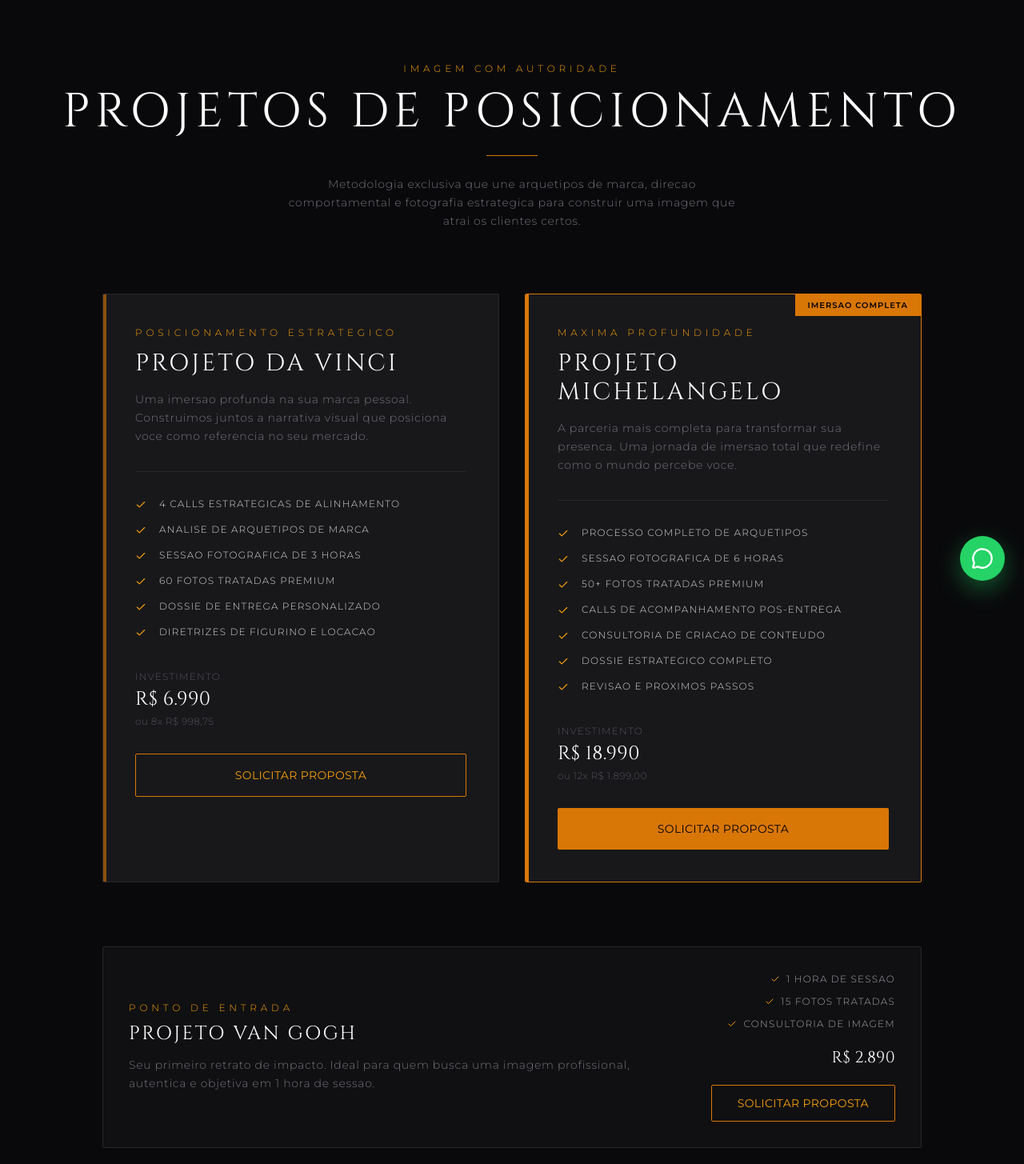
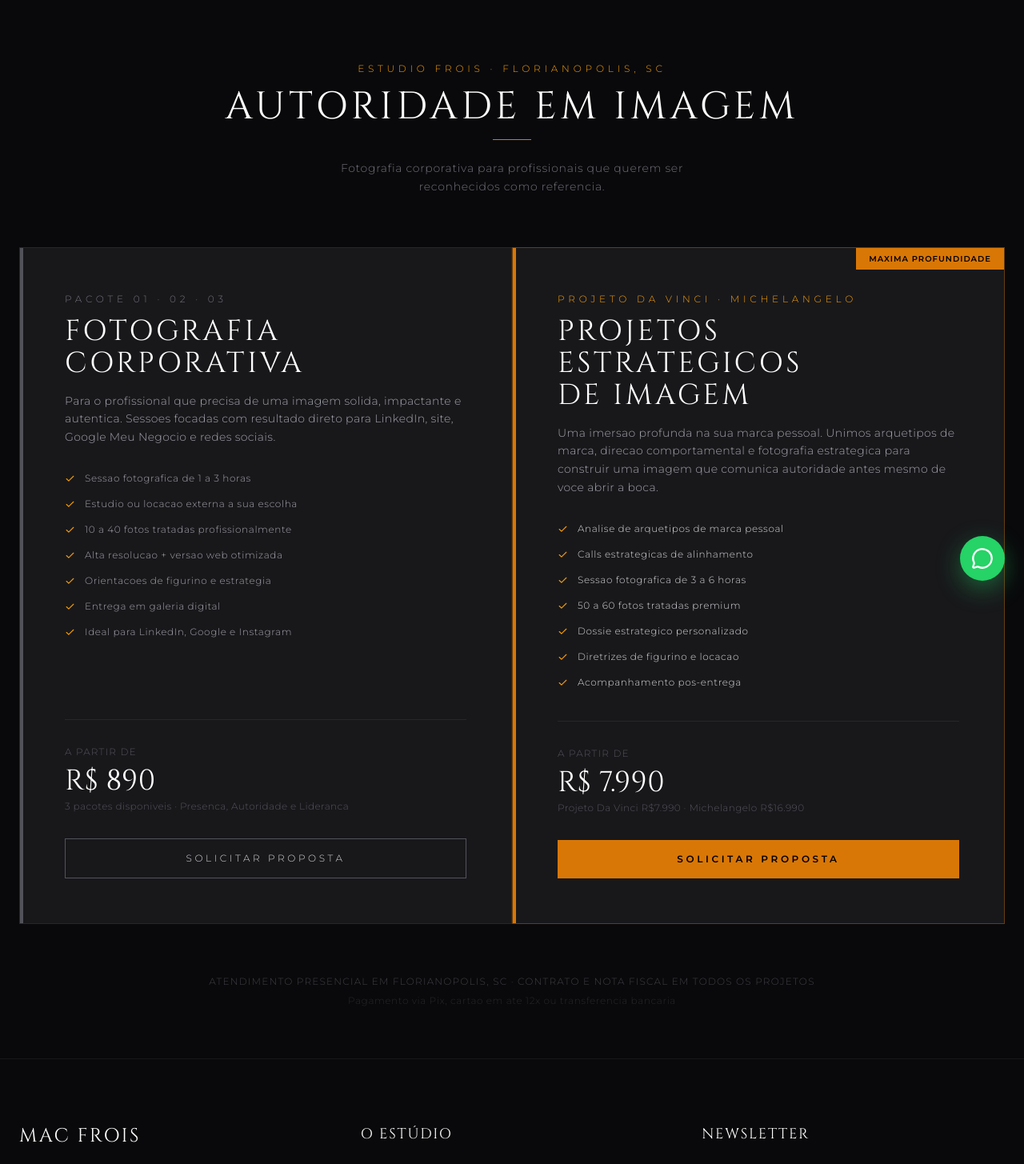
Before and after one commit to frois1982/MEU-SITE-MAC-FROIS-RETRATOS, a React (Vite) app: page /servicos in a window 1280 px wide. Shown: the part 50-1505 px from the top of the page at 80% size. Built offline with nearby package versions, Linux system fonts and the light colour scheme.

Commit message:
Servicos: dois retangulos lado a lado ocupando a tela
Updated meta description and adjusted project details for better clarity. Modified layout and content for improved presentation.

```diff
--- a/pages/ServicesAndProducts.tsx
+++ b/pages/ServicesAndProducts.tsx
@@ -1,152 +1,143 @@
 import React, { useEffect } from 'react';
-import { SectionTitle, Button } from '../components/UI';
-import { Check, Clock, Star } from 'lucide-react';
+import { Check } from 'lucide-react';
 
 export const Services: React.FC = () => {
   useEffect(() => {
     document.title = 'Projetos | Mac Frois — Retratos Corporativos e Posicionamento de Imagem';
     const meta = document.querySelector('meta[name="description"]');
-    if (meta) meta.setAttribute('content', 'Projetos Da Vinci e Michelangelo — metodologia exclusiva de retratos corporativos e posicionamento de imagem em Florianopolis, SC.');
+    if (meta) meta.setAttribute('content', 'Fotografia corporativa e projetos estrategicos de imagem em Florianopolis, SC. Pacotes a partir de R$890.');
     const canonical = document.querySelector('link[rel="canonical"]');
     if (canonical) canonical.setAttribute('href', 'https://www.macfrois.com.br/servicos');
   }, []);
 
   const getWhatsappLink = (projectName: string) => {
     const baseUrl = "https://wa.me/5548996231894";
-    const message = encodeURIComponent(`Ola Mac, estive no seu site e gostaria de solicitar uma proposta para o ${projectName}. Como podemos prosseguir?`);
+    const message = encodeURIComponent(`Ola Mac, estive no seu site e gostaria de solicitar uma proposta para ${projectName}. Como podemos prosseguir?`);
     return `${baseUrl}?text=${message}`;
   };
 
   return (
-    <div className="pt-32 pb-24 bg-zinc-950 min-h-screen">
-      <div className="container mx-auto px-6 text-zinc-200">
+    <div className="min-h-screen bg-zinc-950 flex flex-col">
 
       {/* Header */}
-        <div className="text-center mb-20">
-          <p className="text-gold-500 text-xs tracking-[0.4em] uppercase mb-4">Imagem com Autoridade</p>
-          <h1 className="text-4xl md:text-6xl font-serif text-white mb-6">Projetos de Posicionamento</h1>
-          <div className="w-16 h-px bg-gold-600 mx-auto mb-6" />
-          <p className="text-zinc-500 text-sm max-w-xl mx-auto tracking-wider leading-relaxed">
-            Metodologia exclusiva que une arquetipos de marca, direcao comportamental e fotografia estrategica para construir uma imagem que atrai os clientes certos.
+      <div className="pt-32 pb-16 text-center px-6">
+        <p className="text-gold-500 text-xs tracking-[0.4em] uppercase mb-4">Estudio Frois · Florianopolis, SC</p>
+        <h1 className="text-4xl md:text-5xl font-serif text-white mb-4">Autoridade em Imagem</h1>
+        <div className="w-12 h-px bg-gold-600 mx-auto mb-6" />
+        <p className="text-zinc-500 text-sm max-w-lg mx-auto tracking-wider leading-relaxed">
+          Fotografia corporativa para profissionais que querem ser reconhecidos como referencia.
         </p>
       </div>
 
-        {/* Dois projetos principais */}
-        <div className="grid lg:grid-cols-2 gap-8 max-w-5xl mx-auto mb-20">
+      {/* Dois retangulos principais */}
+      <div className="flex-1 grid md:grid-cols-2 gap-0 max-w-7xl mx-auto w-full px-6 pb-16">
 
-          {/* Projeto Da Vinci */}
-          <div className="bg-zinc-900 border border-zinc-800 p-10 flex flex-col rounded-sm hover:border-gold-600/50 transition-all duration-500 group relative overflow-hidden">
-            <div className="absolute top-0 left-0 w-1 h-full bg-gold-600 opacity-60" />
-            <p className="text-gold-500 text-xs tracking-[0.4em] uppercase mb-3">Posicionamento Estrategico</p>
-            <h2 className="text-3xl font-serif text-white mb-4">Projeto Da Vinci</h2>
-            <p className="text-zinc-500 text-sm tracking-wider leading-relaxed mb-8">
-              Uma imersao profunda na sua marca pessoal. Construimos juntos a narrativa visual que posiciona voce como referencia no seu mercado.
+        {/* RETANGULO 1 — Fotografia Corporativa */}
+        <div className="bg-zinc-900 border border-zinc-800 hover:border-zinc-700 transition-all duration-500 p-10 md:p-14 flex flex-col relative overflow-hidden group">
+          <div className="absolute top-0 left-0 w-1 h-full bg-zinc-600 group-hover:bg-gold-600 transition-colors duration-500" />
+
+          <div className="mb-8">
+            <p className="text-zinc-500 text-xs tracking-[0.4em] uppercase mb-3">Pacote 01 · 02 · 03</p>
+            <h2 className="text-3xl md:text-4xl font-serif text-white mb-4 leading-tight">
+              Fotografia<br />Corporativa
+            </h2>
+            <p className="text-zinc-400 text-sm leading-relaxed tracking-wide">
+              Para o profissional que precisa de uma imagem solida, impactante e autentica. Sessoes focadas com resultado direto para LinkedIn, site, Google Meu Negocio e redes sociais.
             </p>
-            <ul className="space-y-4 mb-10 border-t border-zinc-800 pt-8">
+          </div>
+
+          <ul className="space-y-4 mb-10 flex-1">
             {[
-                '4 calls estrategicas de alinhamento',
-                'Analise de arquetipos de marca',
-                'Sessao fotografica de 3 horas',
-                '60 fotos tratadas premium',
-                'Dossie de entrega personalizado',
-                'Diretrizes de figurino e locacao'
+              'Sessao fotografica de 1 a 3 horas',
+              'Estudio ou locacao externa a sua escolha',
+              '10 a 40 fotos tratadas profissionalmente',
+              'Alta resolucao + versao web otimizada',
+              'Orientacoes de figurino e estrategia',
+              'Entrega em galeria digital',
+              'Ideal para LinkedIn, Google e Instagram',
             ].map((f, i) => (
-                <li key={i} className="flex items-start text-zinc-300 text-xs tracking-widest uppercase">
-                  <Check size={14} className="text-gold-500 mr-4 shrink-0 mt-0.5" />
+              <li key={i} className="flex items-start text-zinc-400 text-xs tracking-wider">
+                <Check size={13} className="text-gold-500 mr-3 shrink-0 mt-0.5" />
                 {f}
               </li>
             ))}
           </ul>
-            <div className="mb-8">
-              <p className="text-zinc-600 text-xs tracking-widest uppercase mb-1">Investimento</p>
-              <p className="text-white text-2xl font-serif">R$ 6.990</p>
-              <p className="text-zinc-600 text-xs mt-1">ou 8x R$ 998,75</p>
-            </div>
-            <a href={getWhatsappLink('Projeto Da Vinci')} target="_blank" rel="noopener noreferrer" className="block w-full">
-              <Button variant="outline" className="w-full py-4">
+
+          <div className="border-t border-zinc-800 pt-8">
+            <p className="text-zinc-600 text-xs tracking-widest uppercase mb-2">A partir de</p>
+            <p className="text-white text-4xl font-serif mb-1">R$ 890</p>
+            <p className="text-zinc-600 text-xs mb-8">3 pacotes disponiveis · Presenca, Autoridade e Lideranca</p>
+            <a
+              href={getWhatsappLink('Fotografia Corporativa')}
+              target="_blank"
+              rel="noopener noreferrer"
+              className="block w-full text-center py-4 border border-zinc-600 text-zinc-300 text-xs tracking-[0.3em] uppercase hover:border-gold-600 hover:text-gold-500 transition-all duration-300"
+            >
               Solicitar Proposta
-              </Button>
             </a>
           </div>
+        </div>
 
-          {/* Projeto Michelangelo */}
-          <div className="bg-zinc-900 border border-gold-600 p-10 flex flex-col rounded-sm hover:border-gold-400 transition-all duration-500 group relative overflow-hidden">
+        {/* RETANGULO 2 — Projetos Estrategicos de Imagem */}
+        <div className="bg-zinc-900 border border-gold-600/40 hover:border-gold-500 transition-all duration-500 p-10 md:p-14 flex flex-col relative overflow-hidden group">
+          <div className="absolute top-0 left-0 w-1 h-full bg-gold-600" />
           <div className="absolute top-0 right-0 bg-gold-600 text-black text-[10px] font-bold px-4 py-1.5 tracking-widest">
-              IMERSAO COMPLETA
+            MAXIMA PROFUNDIDADE
           </div>
-            <div className="absolute top-0 left-0 w-1 h-full bg-gold-600" />
-            <p className="text-gold-500 text-xs tracking-[0.4em] uppercase mb-3">Maxima Profundidade</p>
-            <h2 className="text-3xl font-serif text-white mb-4">Projeto Michelangelo</h2>
-            <p className="text-zinc-500 text-sm tracking-wider leading-relaxed mb-8">
-              A parceria mais completa para transformar sua presenca. Uma jornada de imersao total que redefine como o mundo percebe voce.
+
+          <div className="mb-8">
+            <p className="text-gold-500 text-xs tracking-[0.4em] uppercase mb-3">Projeto Da Vinci · Michelangelo</p>
+            <h2 className="text-3xl md:text-4xl font-serif text-white mb-4 leading-tight">
+              Projetos<br />Estrategicos<br />de Imagem
+            </h2>
+            <p className="text-zinc-400 text-sm leading-relaxed tracking-wide">
+              Uma imersao profunda na sua marca pessoal. Unimos arquetipos de marca, direcao comportamental e fotografia estrategica para construir uma imagem que comunica autoridade antes mesmo de voce abrir a boca.
             </p>
-            <ul className="space-y-4 mb-10 border-t border-zinc-800 pt-8">
+          </div>
+
+          <ul className="space-y-4 mb-10 flex-1">
             {[
-                'Processo completo de arquetipos',
-                'Sessao fotografica de 6 horas',
-                '50+ fotos tratadas premium',
-                'Calls de acompanhamento pos-entrega',
-                'Consultoria de criacao de conteudo',
-                'Dossie estrategico completo',
-                'Revisao e proximos passos'
+              'Analise de arquetipos de marca pessoal',
+              'Calls estrategicas de alinhamento',
+              'Sessao fotografica de 3 a 6 horas',
+              '50 a 60 fotos tratadas premium',
+              'Dossie estrategico personalizado',
+              'Diretrizes de figurino e locacao',
+              'Acompanhamento pos-entrega',
             ].map((f, i) => (
-                <li key={i} className="flex items-start text-zinc-300 text-xs tracking-widest uppercase">
-                  <Check size={14} className="text-gold-500 mr-4 shrink-0 mt-0.5" />
+              <li key={i} className="flex items-start text-zinc-300 text-xs tracking-wider">
+                <Check size={13} className="text-gold-500 mr-3 shrink-0 mt-0.5" />
                 {f}
               </li>
             ))}
           </ul>
-            <div className="mb-8">
-              <p className="text-zinc-600 text-xs tracking-widest uppercase mb-1">Investimento</p>
-              <p className="text-white text-2xl font-serif">R$ 18.990</p>
-              <p className="text-zinc-600 text-xs mt-1">ou 12x R$ 1.899,00</p>
-            </div>
-            <a href={getWhatsappLink('Projeto Michelangelo')} target="_blank" rel="noopener noreferrer" className="block w-full">
-              <Button variant="primary" className="w-full py-4">
+
+          <div className="border-t border-zinc-800 pt-8">
+            <p className="text-zinc-600 text-xs tracking-widest uppercase mb-2">A partir de</p>
+            <p className="text-white text-4xl font-serif mb-1">R$ 7.990</p>
+            <p className="text-zinc-600 text-xs mb-8">Projeto Da Vinci R$7.990 · Michelangelo R$16.990</p>
+            <a
+              href={getWhatsappLink('Projetos Estrategicos de Imagem')}
+              target="_blank"
+              rel="noopener noreferrer"
+              className="block w-full text-center py-4 bg-gold-600 text-black text-xs tracking-[0.3em] uppercase hover:bg-gold-500 transition-all duration-300 font-semibold"
+            >
               Solicitar Proposta
-              </Button>
-            </a>
-          </div>
-        </div>
-
-        {/* Card menor Van Gogh */}
-        <div className="max-w-5xl mx-auto">
-          <div className="bg-zinc-900/50 border border-zinc-800 p-8 rounded-sm flex flex-col md:flex-row items-center gap-8 hover:border-zinc-700 transition-all duration-300">
-            <div className="flex-1">
-              <p className="text-gold-500 text-xs tracking-[0.4em] uppercase mb-2">Ponto de Entrada</p>
-              <h3 className="text-2xl font-serif text-white mb-3">Projeto Van Gogh</h3>
-              <p className="text-zinc-500 text-sm tracking-wider leading-relaxed">
-                Seu primeiro retrato de impacto. Ideal para quem busca uma imagem profissional, autentica e objetiva em 1 hora de sessao.
-              </p>
-            </div>
-            <div className="flex flex-col gap-3 items-center md:items-end shrink-0">
-              {['1 hora de sessao', '15 fotos tratadas', 'Consultoria de imagem'].map((f, i) => (
-                <div key={i} className="flex items-center gap-2 text-zinc-400 text-xs tracking-widest uppercase">
-                  <Check size={12} className="text-gold-500" />
-                  {f}
-                </div>
-              ))}
-              <p className="text-white text-xl font-serif mt-2">R$ 2.890</p>
-              <a href={getWhatsappLink('Projeto Van Gogh')} target="_blank" rel="noopener noreferrer">
-                <Button variant="outline" className="mt-2 px-8">
-                  Solicitar Proposta
-                </Button>
             </a>
           </div>
         </div>
       </div>
 
-        {/* Rodape informativo */}
-        <div className="text-center mt-20">
-          <p className="text-zinc-600 text-xs tracking-widest uppercase">
-            Todos os projetos incluem contrato, nota fiscal e atendimento presencial em Florianopolis, SC
+      {/* Rodape */}
+      <div className="text-center pb-16 px-6">
+        <p className="text-zinc-700 text-xs tracking-widest uppercase">
+          Atendimento presencial em Florianopolis, SC · Contrato e nota fiscal em todos os projetos
         </p>
-          <p className="text-zinc-700 text-xs mt-2 tracking-wider">
-            Pagamento via Pix, cartao de credito em ate 12x ou transferencia bancaria
+        <p className="text-zinc-800 text-xs mt-2 tracking-wider">
+          Pagamento via Pix, cartao em ate 12x ou transferencia bancaria
         </p>
       </div>
 
-      </div>
     </div>
   );
 };
@@ -159,15 +150,17 @@ export const Products: React.FC = () => {
   return (
     <div className="pt-32 pb-24 bg-black min-h-screen">
       <div className="container mx-auto px-6 text-zinc-200 text-center">
-        <SectionTitle title="Em Breve" subtitle="Mac Frois Digital" />
-        <p className="text-zinc-500 text-sm tracking-wider mt-8">
+        <p className="text-gold-500 text-xs tracking-[0.4em] uppercase mb-4">Mac Frois Digital</p>
+        <h1 className="text-4xl font-serif text-white mb-6">Em Breve</h1>
+        <div className="w-12 h-px bg-gold-600 mx-auto mb-8" />
+        <p className="text-zinc-500 text-sm tracking-wider">
           Novos produtos digitais chegando em breve.
         </p>
         <a
           href="https://wa.me/5548996231894"
           target="_blank"
           rel="noopener noreferrer"
-          className="inline-block mt-8 px-8 py-3 border border-gold-600 text-gold-500 text-xs tracking-[0.3em] uppercase hover:bg-gold-600/10 transition-all duration-300"
+          className="inline-block mt-10 px-8 py-3 border border-gold-600 text-gold-500 text-xs tracking-[0.3em] uppercase hover:bg-gold-600/10 transition-all duration-300"
         >
           Falar com Mac Frois
         </a>
```
Lines whose indentation alone changed are shown as unchanged.
